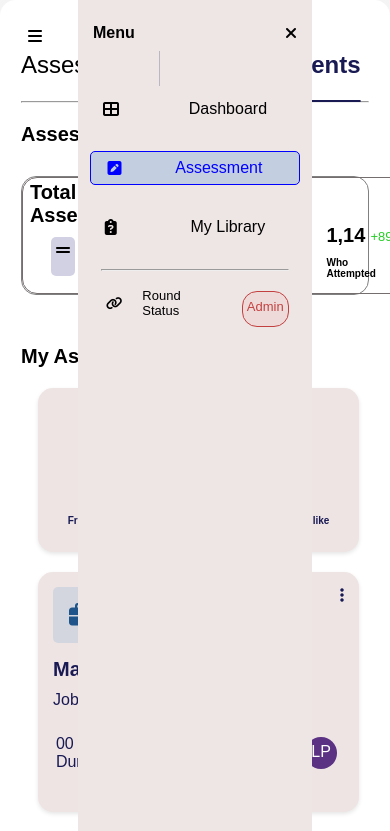
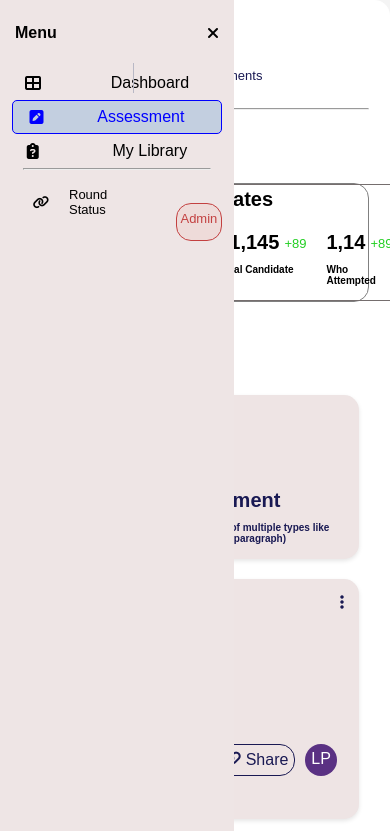
Before and after one commit to eransarali33/unStop, a plain HTML site: page index.html in a window 390 px wide. Shown: the top 831 px of the page. Drawn offline with Linux system fonts and the light colour scheme.

Commit message:
Modification

```diff
--- a/index.html
+++ b/index.html
@@ -49,11 +49,16 @@
     <!-- Main Body -->
 
     <div class="main-body">
-      <i onclick={showNavBar()} id="hamburger" class="fa-solid fa-bars"></i>
+      <span class="mobile-assessment">
+        <i onclick={showNavBar()} id="hamburger" class="fa-solid fa-bars"></i>
+        <h3>Assessment</h3>
+      </span>
       <header>
         <p class="assessment2">Assessment  </p>
+        <b class="my-assessment1"> <u>My Assessments</u></b>
         <b class="vertical"></b>
-        <b class="my-assessment"> <u>My Assessments</u></b>
+        <b class="my-assessment hidden-mobile"> <u>My Assessments</u></b>
+        <p class="unstop-assessment">Unstop Assessments</p>
       </header>
       <hr />
 
--- a/style.css
+++ b/style.css
@@ -374,6 +374,14 @@ h2 {
   justify-self: center;
 }
 
+.my-assessment1 {
+  display: none;
+}
+
+.unstop-assessment {
+  display: none;
+}
+
 .math-assessment1a {
   display: flex;
   flex-direction: row;
@@ -543,6 +551,10 @@ button {
   display: none;
 }
 
+.mobile-assessment {
+  display: none;
+}
+
 /* Responsive adjustments */
 @media screen and (max-width: 768px) {
   .parent-div {
@@ -581,6 +593,7 @@ button {
     background-color: #eee5e5;
     color: black;
     width: 60vw;
+    left: 0;
     position: fixed;
     height: 100%;
     display: flex;
@@ -604,7 +617,7 @@ button {
   .my-library {
     margin: 0 auto;
     width: 100%;
-    height: 10%;
+    height: 4%;
     display: flex;
     justify-content: center;
     align-items: center;
@@ -614,7 +627,7 @@ button {
   .dashboard {
     margin: 0 auto;
     width: 100%;
-    height: 10%;
+    height: 4%;
     display: flex;
     justify-content: center;
     align-items: center;
@@ -622,7 +635,7 @@ button {
   }
 
   .roundStatus {
-    width: 60%;
+    width: 70%;
     height: 10%;
     margin-top: 8%;
     font-size: small;
@@ -630,6 +643,7 @@ button {
     justify-content: center;
     align-items: center;
     flex-direction: row;
+    margin-top: 8%;
   }
 
   .roundStatus i {
@@ -648,6 +662,7 @@ button {
     color: rgb(195, 64, 64);
     border: 1px solid rgb(195, 64, 64);
     border-radius: 15px;
+    margin-top: 10%;
   }
   .admin-round {
     display: flex;
@@ -667,7 +682,7 @@ button {
     display: none;
   }
   .skill {
-    padding: 8px;
+    padding: 4px;
     background-color: rgb(184, 184, 212);
     color: blue;
     border-radius: 10px;
@@ -693,10 +708,52 @@ button {
 
   button {
     display: inline;
-    width: 80%;
-    height: 7%;
+    width: 100%;
+    height: 35px;
     background-color: blue;
     color: white;
     border-radius: 5px;
   }
+  /* --- */
+
+  .mobile-assessment {
+    display: flex;
+    flex-direction: row;
+  }
+
+  .mobile-assessment h3 {
+    padding-left: 10px;
+    padding-top: 5px;
+    margin-bottom: 15px;
+  }
+
+  .hidden-mobile {
+    display: none;
+  }
+  .assessment2 {
+    display: none;
+  }
+  .my-assessment1 {
+    display: block;
+    font-size: small;
+    padding-right: 7px;
+    padding-top: 5px;
+  }
+
+  .unstop-assessment {
+    display: block;
+    font-size: small;
+    padding-left: 7px;
+    color: rgb(25, 25, 83);
+    padding-top: 5px;
+  }
+
+  u {
+    text-underline-offset: 28px;
+  }
+  .vertical {
+    border-left: 1px solid rgb(184, 184, 197);
+    height: 30px;
+    position: relative;
+  }
 }
```
